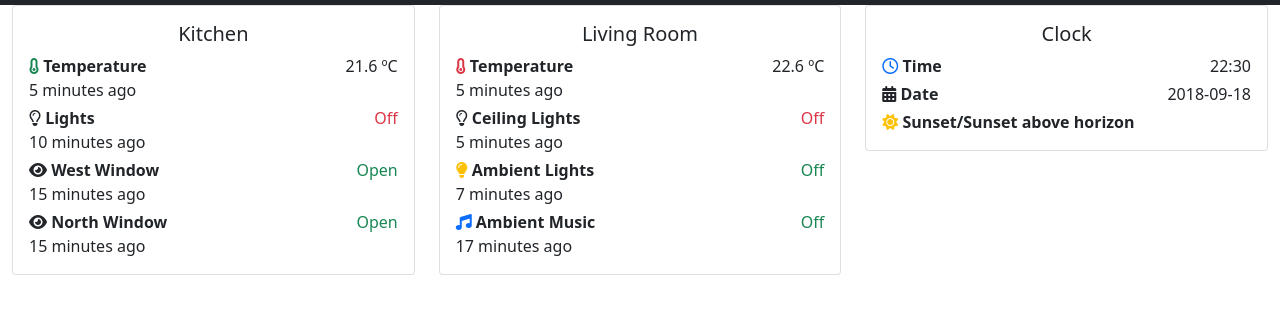
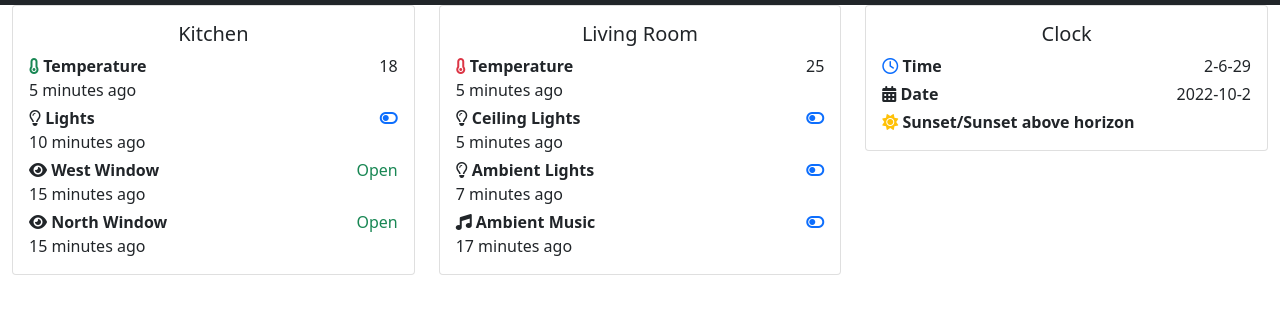
Before and after one commit to alexnpz/CAD, a plain HTML site: page Worksheets/03-Javascript/index.html in a window 1280 px wide. Shown: the part 51-362 px from the top of the page. Drawn offline with nearby package versions, Linux system fonts and the light colour scheme.

Commit message:
added-btn-change,time,date&randomTemp

```diff
--- a/Worksheets/03-Javascript/index.html
+++ b/Worksheets/03-Javascript/index.html
@@ -16,12 +16,13 @@
     <!-- Option 1: Bootstrap Bundle with Popper -->
     <script src="https://cdn.jsdelivr.net/npm/bootstrap@5.1.3/dist/js/bootstrap.bundle.min.js" integrity="sha384-ka7Sk0Gln4gmtz2MlQnikT1wXgYsOg+OMhuP+IlRH9sENBO0LRn5q+8nbTov4+1p" crossorigin="anonymous"></script>
 
+
     <nav class="navbar navbar-expand-lg navbar-dark bg-dark">
         <div class="container-fluid">
           <a class="navbar-brand" href="#">Home Sweet Home</a>
-          <button class="navbar-toggler" type="button" data-bs-toggle="collapse" data-bs-target="#navbarNavDropdown" aria-controls="navbarNavDropdown" aria-expanded="false" aria-label="Toggle navigation">
+          <a class="navbar-toggler" type="a" data-bs-toggle="collapse" data-bs-target="#navbarNavDropdown" aria-controls="navbarNavDropdown" aria-expanded="false" aria-label="Toggle navigation">
             <span class="navbar-toggler-icon"></span>
-          </button>
+          </a>
           <div class="collapse navbar-collapse" id="navbarNavDropdown">
             <ul class="navbar-nav ms-auto mb-2 mb-lg-0">
               <li class="nav-item">
@@ -48,8 +49,9 @@
                                     <i class="fa-solid fa-temperature-empty text text-success"></i>
                                     <strong>Temperature</strong>
                                 </div>
-                                <div class="ms-auto">
+                                <div id="temperatureKitchenChange" class="ms-auto">
                                     21.6 ºC
+                                    <!--Temperature random between 10 & 30 celsius-->
                                 </div>
                             </div>
                             <div>
@@ -58,11 +60,13 @@
 
                             <div class="d-flex mt-1">
                                 <div>
-                                    <i class="fa-regular fa-lightbulb"></i>
+                                    <!--<i class="fa-solid fa-lightbulb text text-warning"></i>-->
+                                    <i id="kitchenLights" class="fa-regular fa-lightbulb"></i>
                                     <strong>Lights</strong>
                                 </div>
-                                <div class="ms-auto text-danger">
-                                    Off
+                                <div class="ms-auto text-primary">
+                                    <i id="iconKitchenLights" type="button" class="fa-solid fa-toggle-off"></i>
+
                                 </div>
                             </div>
 
@@ -112,8 +116,9 @@
                                     <i class="fa-solid fa-temperature-empty text-danger"></i>
                                     <strong>Temperature</strong>
                                 </div>
-                                <div class="ms-auto">
+                                <div id="temperatureLvRoomChange" class="ms-auto">
                                     22.6 ºC
+                                    <!--Temperature random between 10 & 30 celsius-->
                                 </div>
                             </div>
                             <div>
@@ -122,11 +127,14 @@
 
                             <div class="d-flex mt-1">
                                 <div>
-                                    <i class="fa-regular fa-lightbulb"></i>
+                                    <!--<i class="fa-solid fa-lightbulb text text-warning"></i>-->
+                                    <i id="ceilingLights" class="fa-regular fa-lightbulb"></i>
                                     <strong>Ceiling Lights</strong>
                                 </div>
-                                <div class="ms-auto text text-danger">
-                                    Off
+                                <div class="ms-auto text text-primary">
+
+                                    <i id="iconCeilingLights"  type="button" class="fa-solid fa-toggle-off"></i>
+
                                 </div>
                             </div>
 
@@ -136,11 +144,14 @@
 
                             <div class="d-flex mt-1">
                                 <div>
-                                    <i class="fa-solid fa-lightbulb text text-warning"></i>
+                                    <!--<i class="fa-regular fa-lightbulb"></i>-->
+                                    <i id="ambientLights" class="fa-regular fa-lightbulb "></i>
                                     <strong>Ambient Lights</strong>
                                 </div>
-                                <div class="ms-auto text-success">
-                                    Off
+                                <div class="ms-auto text-primary">
+
+                                    <i id="iconAmbientLights" type="button" class="fa-solid fa-toggle-off"></i>
+
                                 </div>
                             </div>
 
@@ -150,11 +161,14 @@
 
                             <div class="d-flex mt-1">
                                 <div>
-                                    <i class="fa-solid fa-music text-primary"></i>
+                                    <!--Change color <i class="fa-solid fa-music"></i> -->
+                                    <i id="ambientMusic" class="fa-solid fa-music"></i>
                                     <strong>Ambient Music</strong>
                                 </div>
-                                <div class="ms-auto text text-success">
-                                    Off
+                                <div class="ms-auto text text-primary">
+
+                                    <i id="iconAmbientMusic" type="button" class="fa-solid fa-toggle-off"></i>
+
                                 </div>
                             </div>
 
@@ -176,7 +190,7 @@
                                     <i class="fa-regular fa-clock text-primary"></i>
                                     <strong>Time</strong>
                                 </div>
-                                <div class="ms-auto">
+                                <div id="timeChange" class="ms-auto">
                                     22:30
                                 </div>
                             </div>
@@ -186,7 +200,7 @@
                                     <i class="fa-solid fa-calendar-days"></i>
                                     <strong>Date</strong>
                                 </div>
-                                <div class="ms-auto">
+                                <div id="dateChange" class="ms-auto">
                                     2018-09-18
                                 </div>
                             </div>
@@ -205,5 +219,6 @@
             </div>
         </div>
     </section>
+    <script src="js/index.js"></script>
   </body>
 </html>
--- /dev/null
+++ b/Worksheets/03-Javascript/js/index.js
@@ -0,0 +1,90 @@
+var app = (function() {
+    'use strict';
+    // Your code goes here!
+
+    // Function to change button state and icon state
+    // TODO, icon state blue and yellow, primary and warning
+    function btChange (id, icon){
+    let btnChange = document.getElementById(id);
+    let iconChange = document.getElementById(icon);
+    let classesBtnChange = btnChange.classList;
+    let classesIconChange = iconChange.classList;
+    let condChange = false;
+    btnChange.onclick = function(){
+        //
+        if (condChange && icon=='ambientMusic'){
+            classesBtnChange.remove('fa-toggle-off');
+            classesBtnChange.add('fa-toggle-on');
+            classesIconChange.add('text-primary');
+
+        } //
+        else if (condChange && icon!='ambientMusic'){
+            classesBtnChange.remove('fa-toggle-off');
+            classesBtnChange.add('fa-toggle-on');
+            classesIconChange.add('text-warning');
+
+        } //
+        else if(!condChange && icon=='ambientMusic'){
+            classesBtnChange.remove('fa-toggle-on');
+            classesBtnChange.add('fa-toggle-off');
+            classesIconChange.remove('text-primary');
+
+        } //
+        else{
+            classesBtnChange.remove('fa-toggle-on');
+            classesBtnChange.add('fa-toggle-off');
+            classesIconChange.remove('text-warning');
+
+        }
+        condChange = !condChange;
+     }
+
+    };
+
+    btChange('iconKitchenLights','kitchenLights');
+    btChange('iconCeilingLights','ceilingLights');
+    btChange('iconAmbientLights','ambientLights');
+    btChange('iconAmbientMusic','ambientMusic');
+
+    // Temperature timer every 5000 -> 5 seconds, id="temperatureChange"
+    // TODO function
+    /*function updateTemp(id){
+
+        let temperatureChange = document.getElementById(id).innerHTML =
+           Math.floor(Math.random() * (max - min + 1)) + min;
+
+    };
+    //var tmpKitchen = updateTemp('temperatureKitchenChange') ;
+    //var tmpLvRoom = updateTemp('temperatureLvRoomChange') ;
+    //setInterval(tmpLvRoom,5000);
+    */
+
+    // It works ! but its not a function implementation
+    let min = 10;
+    let max = 30;
+    let temperatureKitchenChange = document.getElementById('temperatureKitchenChange');
+    let temperatureLvRoomChange = document.getElementById('temperatureLvRoomChange');
+
+    setInterval(function() {temperatureKitchenChange.innerHTML =
+        Math.floor(Math.random() * (max - min + 1)) + min},
+    5000);
+
+    setInterval(function() {temperatureLvRoomChange.innerHTML =
+        Math.floor(Math.random() * (max - min + 1)) + min},
+    5000);
+
+    // Implement a functionality to update the date when the page is loaded, and to update the
+    //hours, minutes and seconds automatically, every second
+    let today = new Date();
+    let timer = document.getElementById('timeChange');
+
+    setInterval(function() {timer.innerHTML =
+        `${today.getHours()}-${today.getMinutes()}-${today.getSeconds()}`},
+    1000);
+
+    let dateTime = `${today.getFullYear()}-${today.getMonth()+1}-${today.getDay()}`;
+    //console.log(typeof(dateTime));
+    document.getElementById('dateChange').innerHTML= dateTime;
+
+
+    })();
```
